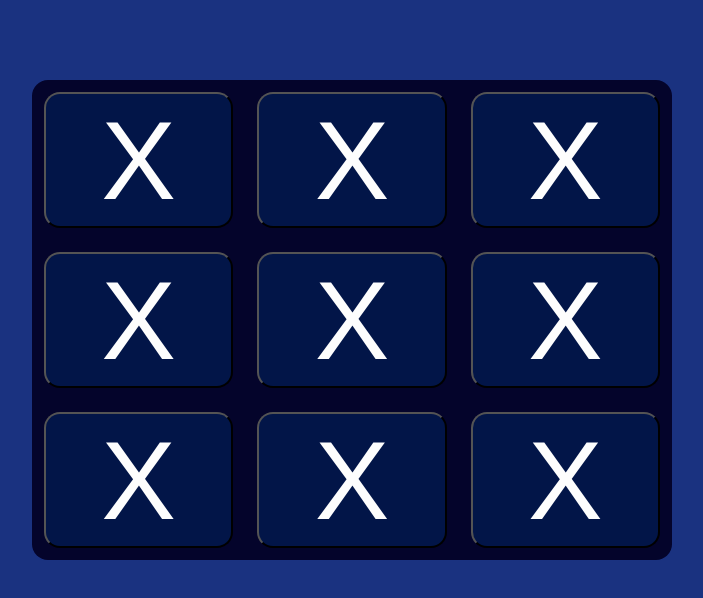
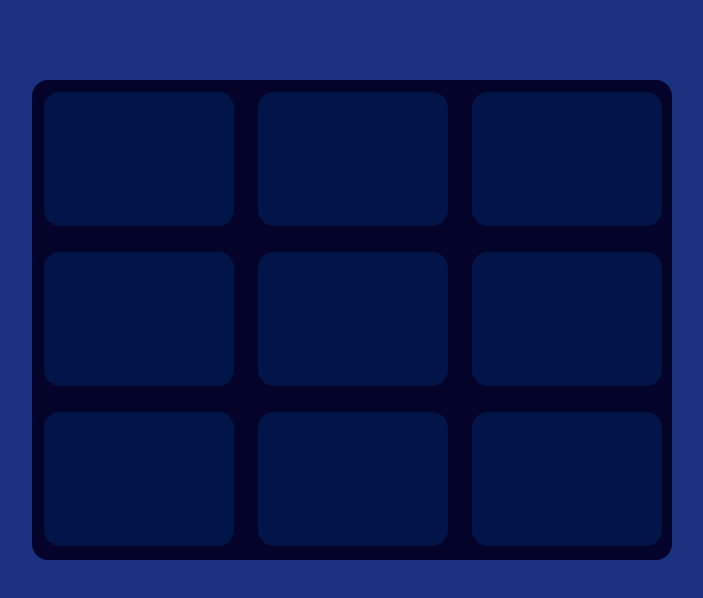
Before and after one commit to Tornike512/Tic-Tac-Toe-, a React (Vite) app: page / in a window 1280 px wide. Shown: the top 598 px of the page, without its empty margins (288-991 px from the left). Built offline with nearby package versions, Linux system fonts and the light colour scheme.

Commit message:
added logic on button click

```diff
--- a/src/Symbols/Symbols.jsx
+++ b/src/Symbols/Symbols.jsx
@@ -1,17 +1,26 @@
+import React, { useState } from "react";
 import "./Symbols.scss";
 
 export function Symbols() {
+  const [values, setValues] = useState(Array(9).fill(""));
+
+  const handleButtonClick = (i) => {
+    const newValues = [...values];
+    newValues[i] = "X";
+    setValues(newValues);
+  };
+
   return (
     <>
-      <button className="background__grid">X</button>
-      <button className="background__grid">X</button>
-      <button className="background__grid">X</button>
-      <button className="background__grid">X</button>
-      <button className="background__grid">X</button>
-      <button className="background__grid">X</button>
-      <button className="background__grid">X</button>
-      <button className="background__grid">X</button>
-      <button className="background__grid">X</button>
+      {values.map((value, i) => (
+        <button
+          key={i}
+          className="background__grid"
+          onClick={() => handleButtonClick(i)}
+        >
+          {value}
+        </button>
+      ))}
     </>
   );
 }
--- a/src/Symbols/Symbols.scss
+++ b/src/Symbols/Symbols.scss
@@ -2,8 +2,11 @@
   display: flex;
   justify-content: center;
   align-items: center;
+  width: 11.875rem;
+  height: 8.4rem;
   margin: 0.75rem;
   border-radius: 1rem;
+  border: none;
   background-color: rgb(2 21 72);
   font-size: 7rem;
   color: rgb(253, 253, 253);
```
